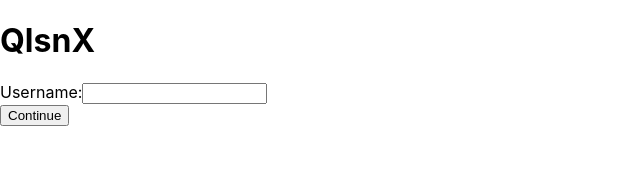
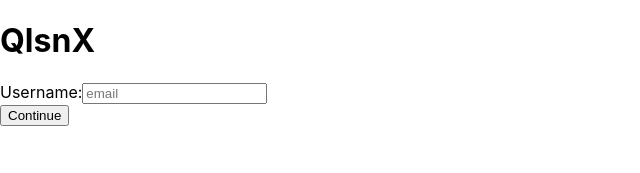
Before and after one commit to Dayasuvagiya/hello-qlnsx, a React (Vite) app: page / in a window 1280 px wide. Shown: the top 173 px of the page, without its empty margins (0-640 px from the left). Built offline with nearby package versions, Linux system fonts and the light colour scheme.

Commit message:
Implimented get api, page3

```diff
--- a/src/components/Page2.jsx
+++ b/src/components/Page2.jsx
@@ -1,30 +1,30 @@
-import React from 'react'
-import { useState } from 'react'
-import axios from 'axios'
+// Page2.jsx
+import React, { useState } from 'react';
+import Page3 from './Page3';
 
 const Page2 = (props) => {
-    const [email, setEmail] = useState('')
-    const [password, setPassword] = useState('')
-console.log({email, password})
+  const [password, setPassword] = useState('');
+  const [userSubmittedPassword, setUserSubmittedPassword] = useState(false);
 
-const handleEmail = (event) => {
-  setEmail(event.target.value)
-}
-const handlePassword = (event) => {
-    setPassword(event.target.value)
+  const handlePassword = (event) => {
+    setPassword(event.target.value);
+  };
+
+  const handleSubmitPassword = () => {
+    setUserSubmittedPassword(true);
+  };
+
+  return (
+    <div>
+      <h1>QlsnX</h1>
+      Username: <input value={props.email} readOnly type='text' />
+      Password: <input value={password} onChange={handlePassword} type='password' />
+      <div>
+        <button onClick={handleSubmitPassword}>Continue</button>
+      </div>
+      {userSubmittedPassword && <Page3 email={props.email} password={password} />}
+    </div>
+  );
 }
 
-  return (
-
-    <div>
-      <h1>QlsnX</h1>
-      Username: <input value={props.email} onChange={handleEmail} type='text'></input>
-      Password: <input value={password} onChange={handlePassword} type='text'></input>
-      <div>
-        <button>Continue</button>
-      </div>
-    </div>
-  )
-}
-
-export default Page2
+export default Page2;
--- a/src/components/Page3.jsx
+++ b/src/components/Page3.jsx
@@ -1,29 +1,45 @@
-import React from 'react'
-import { useState } from 'react'
-import axios from 'axios'
+import React, { useState, useEffect } from 'react';
+import axios from 'axios';
 
-const Page3= (props) => {
-    const [email, setEmail] = useState('')
-    const [password, setPassword] = useState('')
-console.log({email, password})
+const Page3 = (props) => {
+  const [apiData, setApiData] = useState(null);
 
-const handleEmail = (event) => {
-  setEmail(event.target.value)
-}
-const handlePassword = (event) => {
-    setPassword(event.target.value)
-}
+  useEffect(() => {
+    const username = props.email;
+    const password = props.password;
+
+    // credentials for basic authentication
+    const basicAuth = btoa(`${username}:${password}`);
+
+    // GET request
+    axios.get('http://api.qinsx.de/insurance', {
+      headers: {
+        Authorization: `Basic ${basicAuth}`,
+      },
+    })
+      .then(response => {
+        // Handle the response data
+        console.log(response.data);
+        setApiData(response.data);
+      })
+      .catch(error => {
+        // Handle errors
+        console.error('Error fetching data:', error);
+      });
+  }, [props.email, props.password]);
+
 
   return (
     <div>
       <h1>QlsnX</h1>
-      Username: <input value={email} onChange={handleEmail} type='text'></input>
-      Password: <input value={password} onChange={handlePassword} type='text'></input>
-      <div>
-        <button>Continue</button>
-      </div>
+      <h2>API Data:</h2>
+      {apiData ? (
+        <pre>{JSON.stringify(apiData, null, 2)}</pre>
+      ) : (
+        <p>Refresh page ans try again</p>
+      )}
     </div>
-  )
-}
+  );
+};
 
-export default Page3 ;
+export default Page3;
--- a/src/components/loginPage.jsx
+++ b/src/components/loginPage.jsx
@@ -2,6 +2,7 @@ import React from 'react'
 import { useState } from 'react'
 import axios from 'axios'
 import Page2 from './page2'
+import Page3 from './Page3'
 
 const LoginPage = () => {
     const [email, setEmail] = useState('')
@@ -15,19 +16,19 @@ const handleEmail = (event) => {
 }
 
 const handleApi = () => {
-    const randomThreeDigitNumber = Math.floor(Math.random() * 900) + 100;
-
+// POST request
   axios.post('http://api.qinsx.de/user', {
     username: email,
     password: 'xyz',
   })
+    // Handle the response data
     .then(result => {
         console.log(result.data)
-        console.log(randomThreeDigitNumber)
         setUserstatus('Create')
         setPassword('xyz')
         alert('User is not exist and created redirect to insurance page')
     })
+    // Handle errors
     .catch(err => {
         console.log(err)
         setUserstatus('Present')
@@ -40,7 +41,12 @@ const handleApi = () => {
          {userstatus === 'None' && (
         <div>
         <h1>QlsnX</h1>
-          <label>Username:</label><input value={email} onChange={handleEmail} type='text'></input>
+          <label>Username:</label>
+          <input
+            value={email}
+            onChange={handleEmail}
+            placeholder="email"
+            type='text'></input>
         <div>
           <button onClick={handleApi}>Continue</button>
         </div>
```
